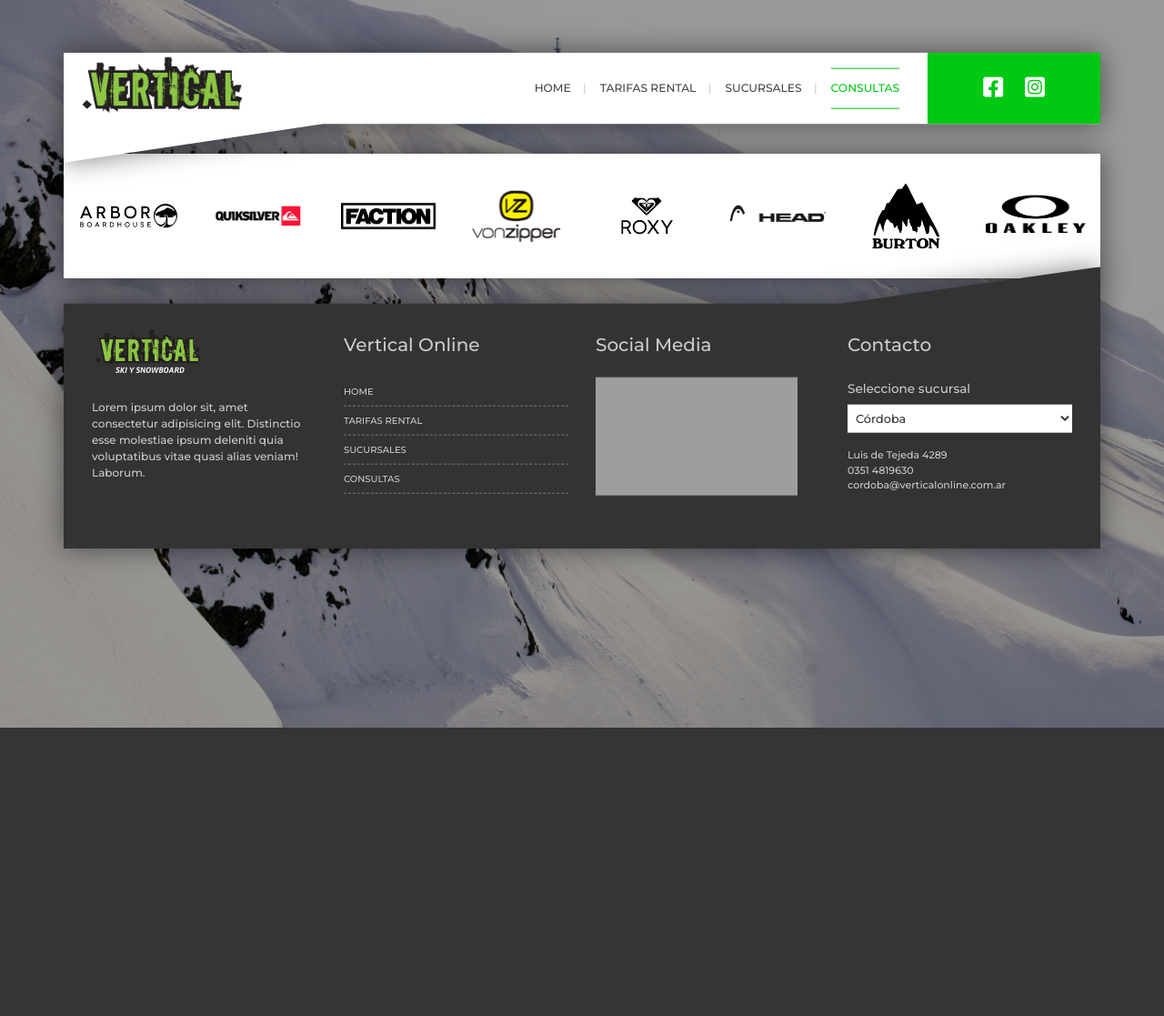
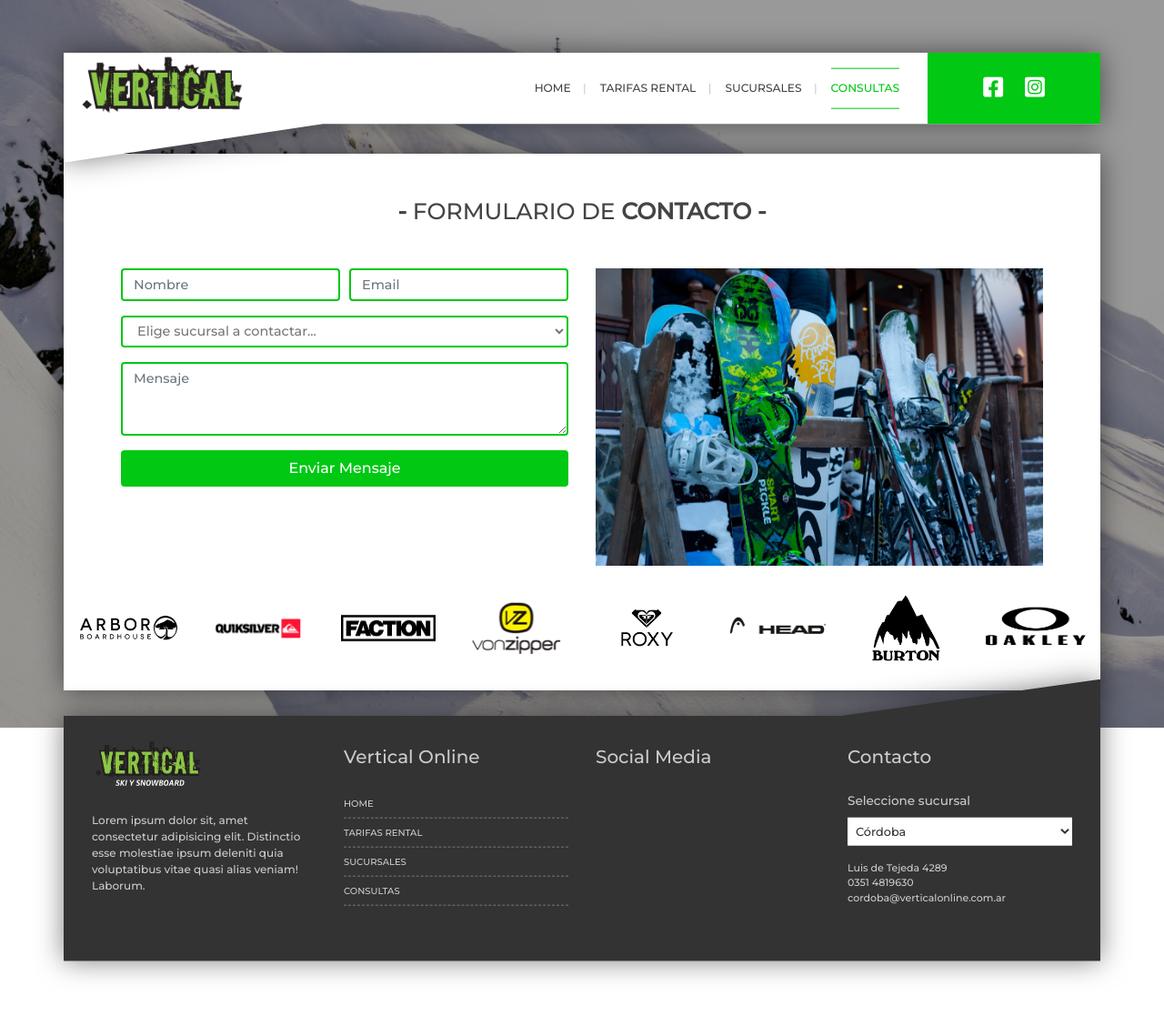
Before and after one commit to javipons22/vertical, a PHP site: page /consultas in a window 1280 px wide. Shown: the whole page at 91% size. Before the commit the page ends 800 px from the top, so only its background shows below. Run offline with PHP 8.4, Linux system fonts and the light colour scheme; grey boxes are pictures that could not be loaded.

Commit message:
consultas

```diff
--- a/consultas.php
+++ b/consultas.php
@@ -1,3 +1,44 @@
 <?php include 'header.php'; ?>
-<main class="container py-4 contenido">
+<main class="container pb-4 contenido consulta">
+    <div class="row">
+        <h5 class="titulo-consultas my-5">- <span>FORMULARIO DE</span> CONTACTO -</h5>
+    </div>
+    <div class="row row-cols-1 row-cols-lg-2 mb-4 px-3 px-md-5">
+        <div class="col mb-5 mb-lg-0">
+            <form action="" class="consulta__formulario">
+                <div class="form-row">
+                    <div class="form-group col-12 col-md-6">
+                        <input type="text" class="form-control" id="inputName" placeholder="Nombre">
+                    </div>
+                    <div class="form-group col-12 col-md-6">
+                        <input type="email" class="form-control" id="inputEmail" placeholder="Email">
+                    </div>
+                    <div class="form-group col-12">
+                        <select id="inputSucursal" class="form-control">
+                            <option value="" selected>Elige sucursal a contactar...</option>
+                            <option value="cordoba">Córdoba</option>
+                            <option value="bsas">Buenos Aires</option>
+                            <option value="rosario">Rosario</option>
+                            <option value="losmolles">Los Molles</option>
+                            <option value="sanrafael">San Rafael</option>
+                            <option value="malargue">Malargue</option>
+                            <option value="sanjuan">San Juan</option>
+                            <option value="bariloche1">Bariloche 1</option>
+                            <option value="bariloche2">Bariloche 2</option>
+                            <option value="bariloche3">Bariloche 3</option>
+                        </select>
+                    </div>
+                    <div class="form-group col-12">
+                        <textarea class="form-control" id="InputTextarea" rows="3" placeholder="Mensaje"></textarea>
+                    </div>
+                    <div class="form-group col-12">
+                        <button type="submit" class="btn btn-primary btn-block py-2 consulta__btn-submit">Enviar Mensaje</button>
+                    </div>
+                </div>
+            </form>
+        </div>
+        <div class="col consulta__contenedor-imagen">
+            <img class="consulta__imagen" src="img/snowboarding.jpeg" alt="snowboarding">
+        </div>
+    </div>
 <?php include 'footer.php'; ?>
--- a/footer.php
+++ b/footer.php
@@ -11,7 +11,7 @@
 </main>
 <footer class="footer container-lg">
         <div class="clippeado2 container-lg">
-            <div class="row row-cols-1 row-cols-sm-2 row-cols-md-3 row-cols-lg-4 footer__contenido px-lg-3">
+            <div class="row row-cols-1 row-cols-sm-2 row-cols-md-3 row-cols-lg-4 footer__contenido px-5 px-lg-3">
                 <div class="col py-4 pt-4 py-lg-0">
                     <img src="img/logofooter.png" alt="logo vertical" class="footer__logo">
                     <p class="footer__quienes-somos mt-4">Lorem ipsum dolor sit, amet consectetur adipisicing elit. Distinctio esse molestiae ipsum deleniti quia voluptatibus vitae quasi alias veniam! Laborum.</p>
@@ -20,10 +20,10 @@
                 <div class="col py-4 py-lg-0">
                     <h5 class="mt-lg-2">Vertical Online</h5>
                     <ul class="links-footer mt-4 list-unstyled">
-                        <li class="links-footer__element py-2">HOME</li>
-                        <li class="links-footer__element py-2">TARIFAS RENTAL</li>
-                        <li class="links-footer__element py-2">SUCURSALES</li>
-                        <li class="links-footer__element py-2">CONSULTAS</li>
+                        <li class="links-footer__element py-2"><a href="#" class="links-footer__link">HOME</a></li>
+                        <li class="links-footer__element py-2"><a href="#" class="links-footer__link">TARIFAS RENTAL</a></li>
+                        <li class="links-footer__element py-2"><a href="#" class="links-footer__link">SUCURSALES</a></li>
+                        <li class="links-footer__element py-2"><a href="#" class="links-footer__link">CONSULTAS</a></li>
                     </ul>
                 </div>
                 <div class="col py-4 py-lg-0 d-none d-lg-block">
--- a/sass/partials/_main.scss
+++ b/sass/partials/_main.scss
@@ -104,6 +104,16 @@ button:focus {
     &__element {
         font-size: 10px;
         border-bottom: 1px #777 dashed;
+    }
+    &__link {
+        color: #ccc;
+        text-decoration:none;
+        width:100%;
+        display:block;
+        &:hover {
+            color:$verde-vertical;
+            text-decoration:none;
+        }
     }
 }
 
@@ -255,3 +265,37 @@ button:focus {
         overflow: hidden;
     }
 }
+
+// Pagina Consultas
+.titulo-consultas {
+    color:$color-icono-menu;
+    display:inline-block;
+    margin:0 auto;
+    font-weight:bold;
+    font-size: 25px;
+    >span {
+        font-weight:400;
+    }
+}
+.consulta {
+    &__contenedor-imagen {
+        width:100%;
+    }
+    &__imagen {
+        max-width:100%;
+        object-fit: cover;
+    }
+    &__formulario {
+        font-family: Montserrat;
+        input,textarea,select {
+            border: 2px solid $verde-vertical;
+            font-size:0.9em;
+            color: #777;
+        }
+    }
+    &__btn-submit {
+        background: $verde-vertical;
+        outline:none;
+        border:none;
+    }
+}
```
Also changed, not shown: img/snowboarding.jpeg (added), style.css, 1 other file.
